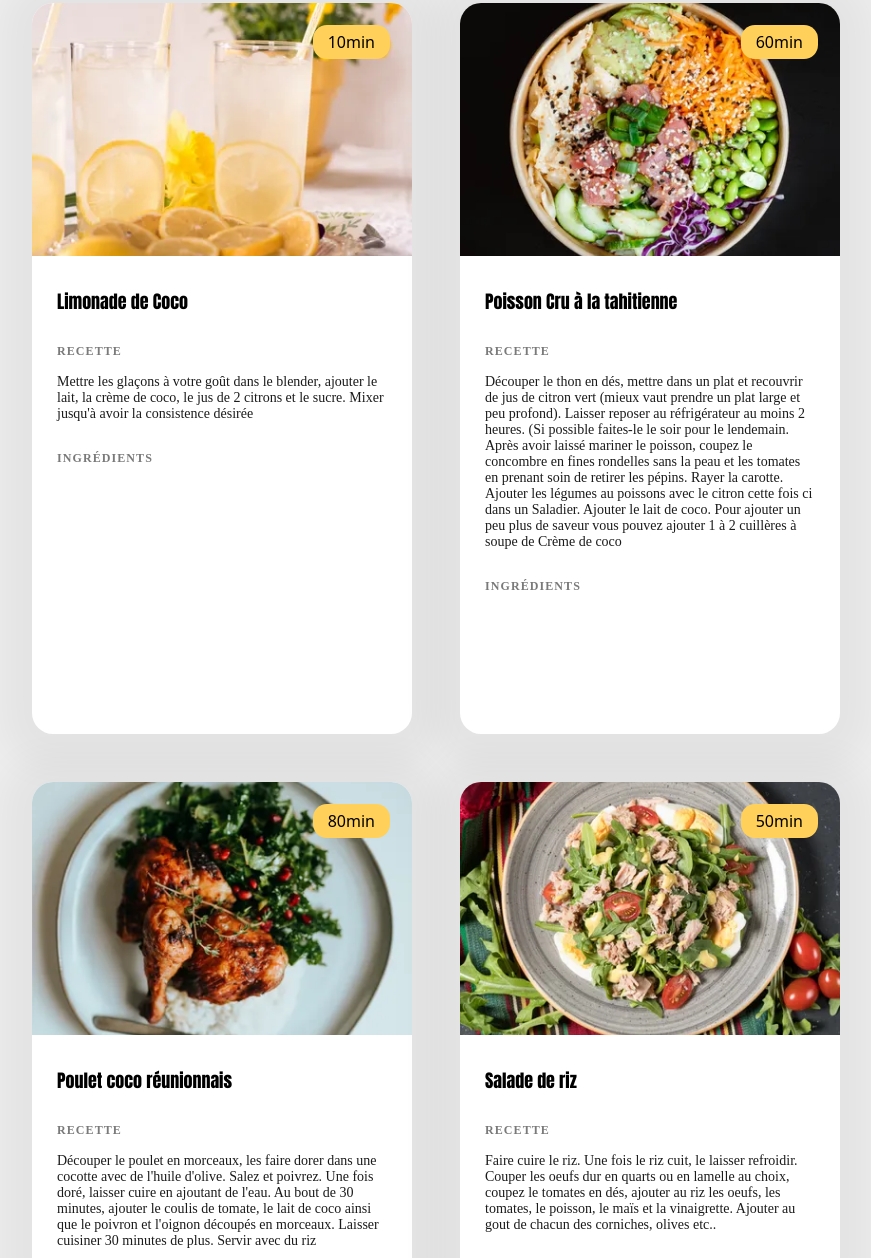
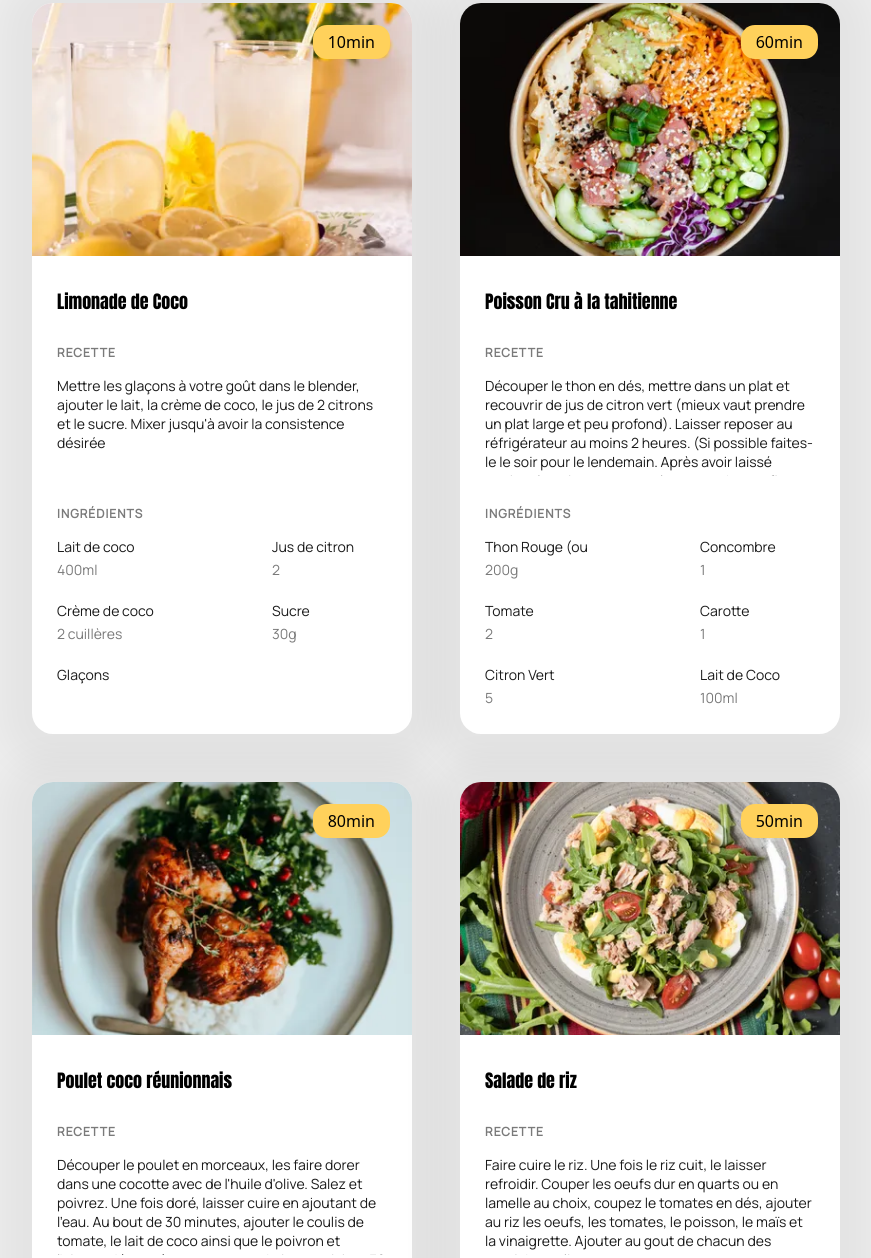
Before and after one commit to AntChr/PetitsPlats-OCJS-7, a website built with Vite: page index.html in a window 1280 px wide. Shown: the part 1057-2315 px from the top of the page, without its empty margins (68-939 px from the left). Built offline with nearby package versions, Linux system fonts and the light colour scheme.

Commit message:
DAJR-50 DAJR-51

```diff
--- a/data/recipes.js
+++ b/data/recipes.js
@@ -268,7 +268,7 @@
         "ingredients":[
            {
                 "ingredient": "Noix",
-                "quantity": "180",
+                "quantity": 180,
                 "unit": "grammes"
            },
            {
@@ -287,7 +287,7 @@
            },
            {
                "ingredient": "Sucre en Poudre",
-               "quantity": "110",
+               "quantity": 110,
                "unit": "grammes"
            },
            {
--- a/index.html
+++ b/index.html
@@ -6,6 +6,7 @@
     <link rel="preconnect" href="https://fonts.googleapis.com">
     <link rel="preconnect" href="https://fonts.gstatic.com" crossorigin>
     <link href="https://fonts.googleapis.com/css2?family=Anton&family=Montserrat:wght@300&family=Rubik:wght@400;500;700&display=swap" rel="stylesheet">
+    <link href="https://fonts.googleapis.com/css2?family=Anton&family=Manrope&family=Montserrat:wght@300&family=Rubik:wght@400;500;700&display=swap" rel="stylesheet">
     <link href="./src/css/style.css" rel="stylesheet">
     <title>Les Petits Plats</title>
   </head>
--- a/main.js
+++ b/main.js
@@ -1,5 +1,18 @@
 import { recipes } from './data/recipes';
 import { displayRecipes } from './src/js/displayrecipes';
-import { recipesList } from './src/js/domlinker';
+import { recipesList, researchbar } from './src/js/domlinker';
+import { researchRecipes } from './src/js/research';
+
 
 displayRecipes(recipes, recipesList);
+
+researchbar.addEventListener('input', function(event) {
+    const searchTerm = event.target.value.toLowerCase();
+
+    if (searchTerm.length >= 3) {
+        recipesList.innerHTML=''
+        researchRecipes(searchTerm, recipes, recipesList);
+    } else if (searchTerm.length === 0) {
+        displayRecipes(recipes, recipesList);
+    }
+});
--- a/src/css/style.css
+++ b/src/css/style.css
@@ -3,6 +3,7 @@
 @tailwind utilities;
 
 @import url('https://fonts.googleapis.com/css2?family=Anton&family=Montserrat:wght@300&family=Rubik:wght@400;500;700&display=swap');
+@import url('https://fonts.googleapis.com/css2?family=Anton&family=Manrope&family=Montserrat:wght@300&family=Rubik:wght@400;500;700&display=swap');
 
 .header {
   width: 100%;
@@ -36,6 +37,7 @@
   width: 954px;
   height: 72px;
   border-radius: 11px;
+  padding-left: 30px;
 }
 .research__bar::placeholder {
   padding-left: 30px;
@@ -114,6 +116,10 @@
   font-style: normal;
   font-weight: 400;
   line-height: normal;
+
+  height: 100px;
+  overflow: hidden;
+  text-overflow: ellipsis;
 }
 
 .recipe__time {
@@ -130,3 +136,34 @@
   border-radius: 14px;
   background:#FFD15B;
 }
+
+.recipe__ingredients__container {
+  display: grid;
+  grid-template-columns: repeat(2, 1fr);
+  grid-template-rows: repeat(4, 1fr);
+  grid-column-gap: 100px;
+  grid-row-gap: 20px;
+
+  padding: 0px 25px;
+}
+
+
+.recipe__ingredients__container__ingredient p {
+  margin: 0px;
+  height: 20px;
+  color: #1B1B1B;
+  font-family: Manrope;
+  font-size: 14px;
+  font-style: normal;
+  font-weight: 500;
+  line-height: normal;
+}
+
+.ingredient__quantity span {
+  color: #7A7A7A;
+  font-family: Manrope;
+  font-size: 14px;
+  font-style: normal;
+  font-weight: 400;
+  line-height: normal;
+}
--- a/src/js/displayrecipes.js
+++ b/src/js/displayrecipes.js
@@ -27,6 +27,58 @@
         const hIngredients = document.createElement('h3');
         hIngredients.textContent = 'INGRÉDIENTS';
 
+        const ingredientsContainer = document.createElement('div');
+        ingredientsContainer.classList.add('recipe__ingredients__container');
+
+        recipe.ingredients.forEach((ingredient => {
+
+            const ingredientContainer = document.createElement('div');
+            ingredientContainer.classList.add('recipe__ingredients__container__ingredient');
+
+            const ingredientTitle = document.createElement('p');
+            ingredientTitle.textContent = ingredient.ingredient;
+
+            const ingredientQuantity = document.createElement('div');
+            ingredientQuantity.classList.add('ingredient__quantity');
+
+            const ingredientQuantityNumber = document.createElement('span');
+            ingredientQuantityNumber.textContent = ingredient.quantity;
+
+            const ingredientQuantityUnit = document.createElement('span')
+
+            switch(ingredient.unit) {
+                case "ml" :
+                ingredientQuantityUnit.textContent = "ml"
+                break;
+                case "cl" :
+                ingredientQuantityUnit.textContent = "cl"
+                break;
+                case "" :
+                ingredientQuantityUnit.textContent = ""
+                break;
+                case "cuillères à soupe" :
+                ingredientQuantityUnit.textContent = " cuillères"
+                break;
+                case "grammes" :
+                ingredientQuantityUnit.textContent = "g"
+                break;
+                case "kg" :
+                ingredientQuantityUnit.textContent = "kg"
+                break;
+                case "sachets" :
+                ingredientQuantityUnit.textContent = "sachets"
+                break;
+            }
+
+            ingredientQuantity.appendChild(ingredientQuantityNumber);
+            ingredientQuantity.appendChild(ingredientQuantityUnit);
+            ingredientContainer.appendChild(ingredientTitle);
+            ingredientContainer.appendChild(ingredientQuantity);
+
+            ingredientsContainer.appendChild(ingredientContainer);
+
+        }))
+
         const timecook = document.createElement('span');
         timecook.classList.add('recipe__time')
         timecook.textContent = recipe.time + 'min'
@@ -37,6 +89,9 @@
         recipeContainer.appendChild(textRecette);
         recipeContainer.appendChild(hIngredients);
         recipeContainer.appendChild(timecook);
+        recipeContainer.appendChild(ingredientsContainer);
+
+
 
         container.appendChild(recipeContainer);
     }))
--- a/src/js/domlinker.js
+++ b/src/js/domlinker.js
@@ -1 +1,2 @@
 export const recipesList = document.querySelector('.recipes__list');
+export const researchbar = document.querySelector('.research__bar');
--- /dev/null
+++ b/src/js/research.js
@@ -0,0 +1,21 @@
+import { displayRecipes } from "./displayrecipes";
+import { researchbar } from "./domlinker";
+
+
+function researchRecipes (searchTerm, recipes, container) {
+    const matchingRecipes = recipes.filter(recipe => {
+        const recipeName = recipe.name.toLowerCase();
+        const recipeDescription = recipe.description.toLowerCase();
+        const ingredients = recipe.ingredients.map(ingredient => ingredient.ingredient.toLowerCase());
+
+        return recipeName.includes(searchTerm) || ingredients.includes(searchTerm) || recipeDescription.includes(searchTerm);
+
+    });
+    if (searchTerm === '' || matchingRecipes.length === 0) {
+        displayRecipes(recipes, container);
+    } else {
+        displayRecipes(matchingRecipes, container);
+    }
+}
+
+export { researchRecipes}
```
